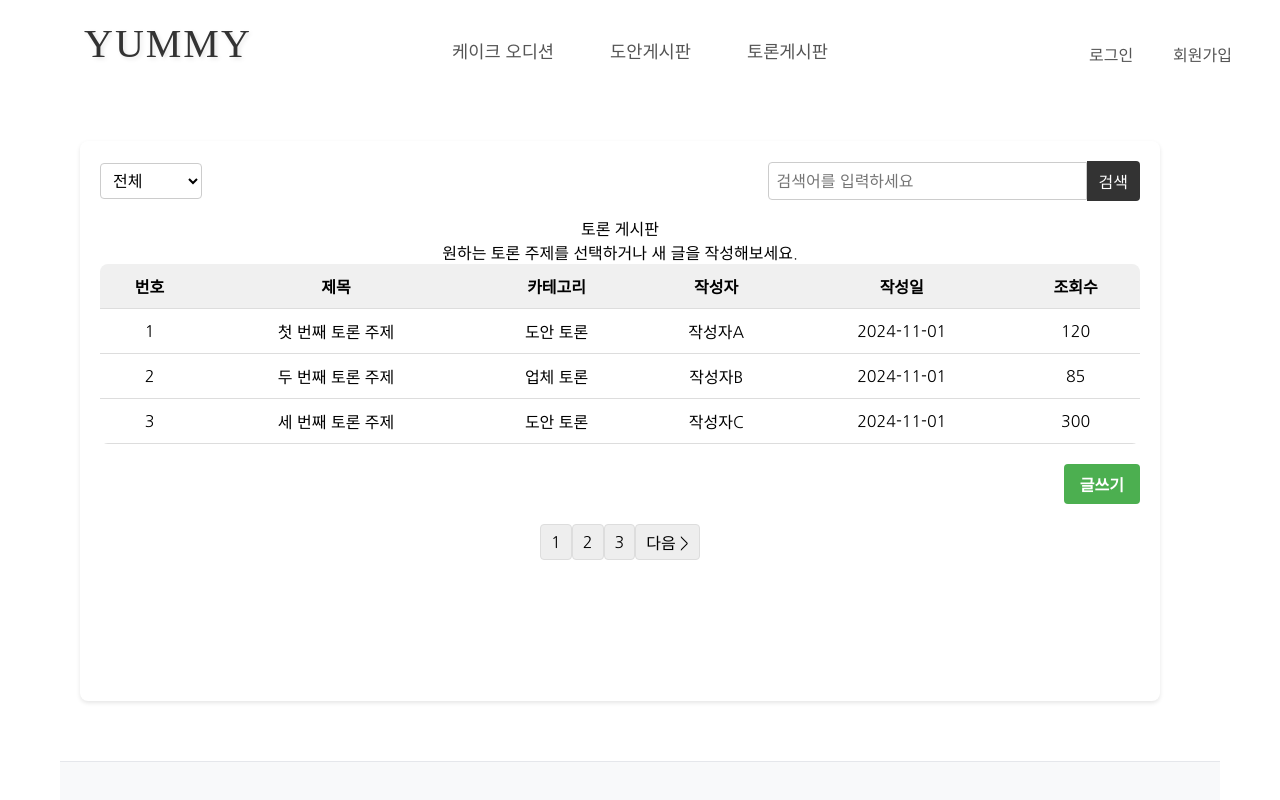
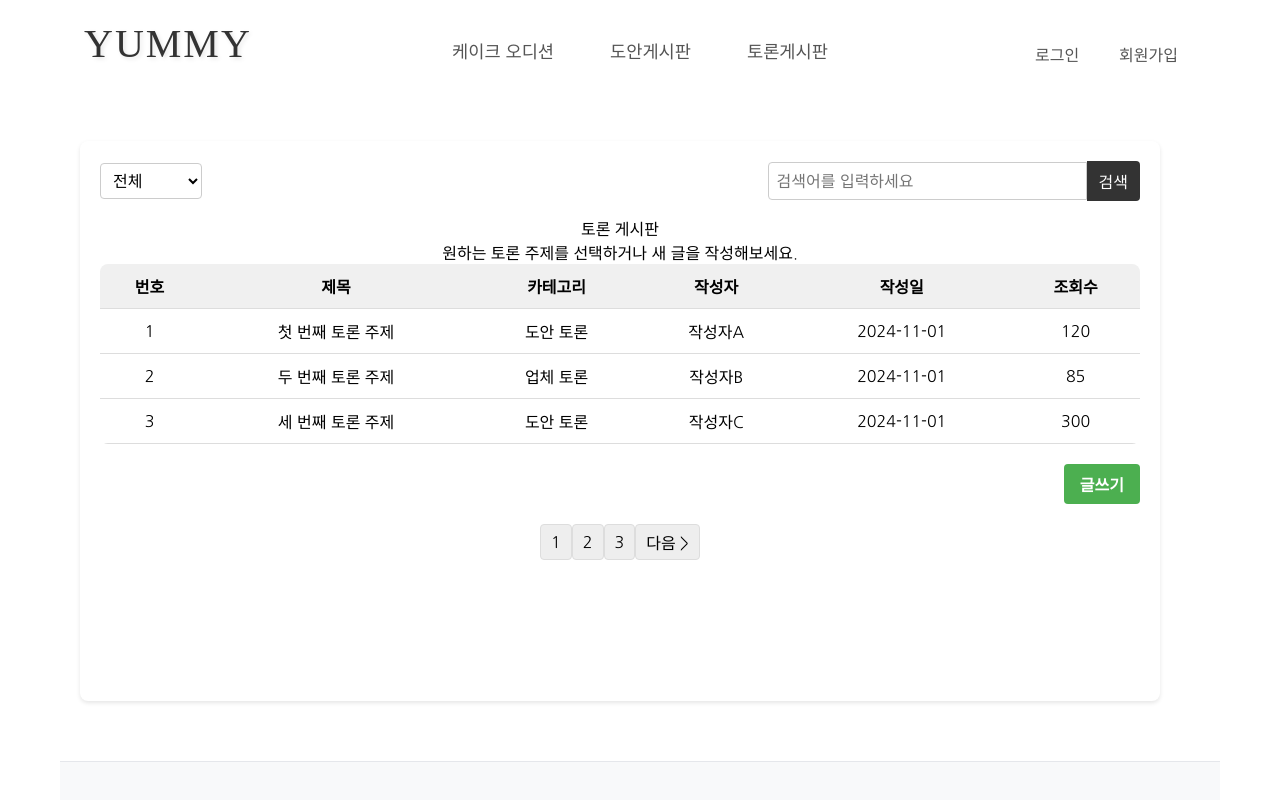
Before and after one commit to H-JUYEONG/front-yummy, a React (Create React App) app: page /board in a window 1280 px wide. Shown: the top 800 px of the page. Built offline with nearby package versions, Linux system fonts and the light colour scheme; a web font is replaced by a local one.

Commit message:
헤더 다시 수정해서 커밋합니다

```diff
--- a/src/assets/css/user/userheaderstyle.css
+++ b/src/assets/css/user/userheaderstyle.css
@@ -59,7 +59,7 @@
 
 .header-container .user-actions {
     position: absolute;
-    right: -24px;
+    right: 30px;
     top: 34px;
     display: flex;
     align-items: center;
```
